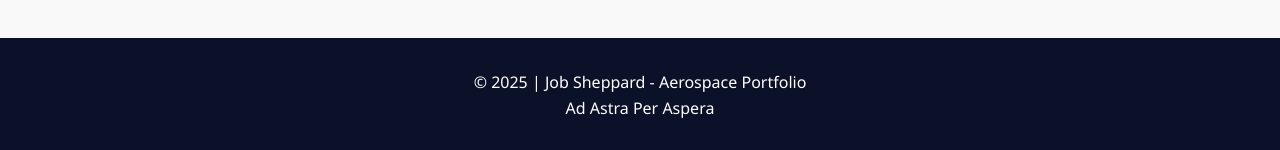
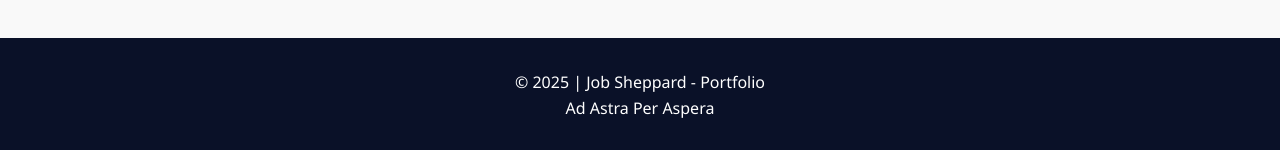
Before and after one commit to JobSheppard/jobsheppard.github.io, a plain HTML site: page index.html in a window 1280 px wide. Shown: the part 4962-5112 px from the top of the page. Drawn offline with Linux system fonts and the light colour scheme.

Commit message:
Update index.html

```diff
--- a/index.html
+++ b/index.html
@@ -881,7 +881,7 @@
 
     <footer>
         <div class="container">
-            <p>© <span id="currentYear"></span> | Job Sheppard - Aerospace Portfolio</p>
+            <p>© <span id="currentYear"></span> | Job Sheppard - Portfolio</p>
             <p>Ad Astra Per Aspera</p>
         </div>
     </footer>
```
